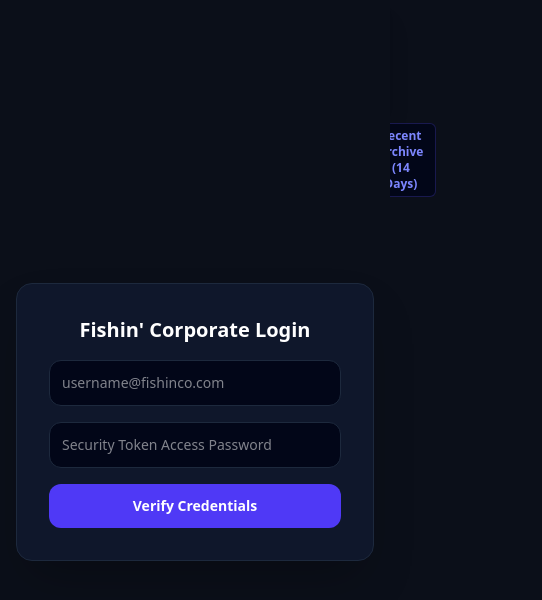
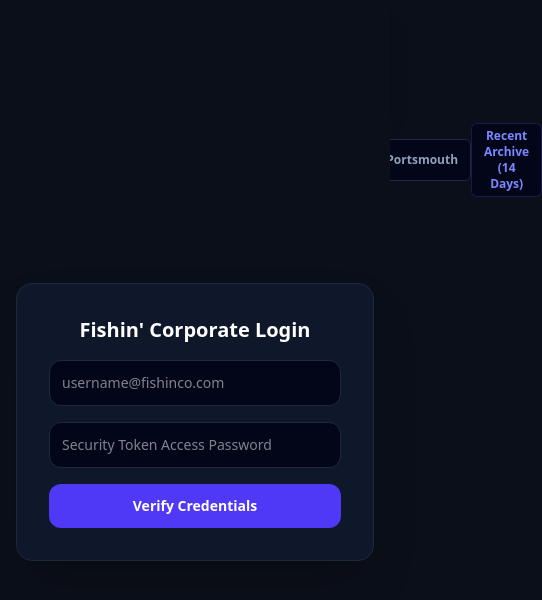
Before and after one commit to madowhat/fishin-control-hub, a plain HTML site: page fishin-admin.html in a window 390 px wide. Shown: the whole page, 542 px wide, since content can reach past the window. Drawn offline with nearby package versions, Linux system fonts and the light colour scheme.

Commit message:
Add Portsmouth facility (terminal key PORTSMOUTH2981)
- 3pl-gate.html: Portsmouth timezone (America/New_York) + terminal key mapping
- driver_verification.html / fishin-admin.html: Portsmouth filter tab, plus
  Portsmouth in the create-form and maintenance-form warehouse selects

```diff
--- a/fishin-admin.html
+++ b/fishin-admin.html
@@ -38,6 +38,7 @@
             <button onclick="filterWarehouse('Baltimore')" id="wh-Baltimore" class="px-3 py-1 bg-slate-950 text-slate-400 border border-slate-800 text-xs font-semibold rounded-md cursor-pointer hover:text-white transition">Baltimore</button>
             <button onclick="filterWarehouse('Mobile')" id="wh-Mobile" class="px-3 py-1 bg-slate-950 text-slate-400 border border-slate-800 text-xs font-semibold rounded-md cursor-pointer hover:text-white transition">Mobile</button>
             <button onclick="filterWarehouse('Burien')" id="wh-Burien" class="px-3 py-1 bg-slate-950 text-slate-400 border border-slate-800 text-xs font-semibold rounded-md cursor-pointer hover:text-white transition">Burien</button>
+            <button onclick="filterWarehouse('Portsmouth')" id="wh-Portsmouth" class="px-3 py-1 bg-slate-950 text-slate-400 border border-slate-800 text-xs font-semibold rounded-md cursor-pointer hover:text-white transition">Portsmouth</button>
         </div>
         <div>
             <button onclick="toggleArchive()" id="wh-Archive" class="px-3 py-1 bg-slate-950 text-indigo-400 border border-indigo-900/50 text-xs font-semibold rounded-md cursor-pointer hover:bg-indigo-950/30 transition">Recent Archive (14 Days)</button>
@@ -100,6 +101,7 @@
                                 <option value="Baltimore">Baltimore (EST)</option>
                                 <option value="Mobile">Mobile (CST)</option>
                                 <option value="Burien">Burien (PST)</option>
+                                <option value="Portsmouth">Portsmouth (EST)</option>
                             </select>
                         </div>
                         <div>
@@ -144,7 +146,7 @@
                     <div>
                         <label class="block text-slate-400 mb-1">Origin Warehouse</label>
                         <select id="maintWh" class="w-full bg-slate-950 border border-slate-800 rounded-lg p-2 text-white">
-                            <option value="Baltimore">Baltimore</option><option value="Mobile">Mobile</option><option value="Burien">Burien</option>
+                            <option value="Baltimore">Baltimore</option><option value="Mobile">Mobile</option><option value="Burien">Burien</option><option value="Portsmouth">Portsmouth</option>
                         </select>
                     </div>
                     <div>
@@ -855,7 +857,7 @@
             currentWhFilter = wh;
 
             // Set clicked warehouse button to highlighted style, set others to dark unselected style
-            ['All', 'Baltimore', 'Mobile', 'Burien'].forEach(w => {
+            ['All', 'Baltimore', 'Mobile', 'Burien', 'Portsmouth'].forEach(w => {
                 const element = document.getElementById(`wh-${w}`);
                 if (element) {
                     element.className = w === wh
@@ -880,7 +882,7 @@
                 isArchiveView = true;
 
                 // Clear active highlighted styling from all location buttons (showing they are unselected)
-                ['All', 'Baltimore', 'Mobile', 'Burien'].forEach(w => {
+                ['All', 'Baltimore', 'Mobile', 'Burien', 'Portsmouth'].forEach(w => {
                     const element = document.getElementById(`wh-${w}`);
                     if (element) {
                         element.className = "px-3 py-1 bg-slate-950 text-slate-400 border border-slate-800 text-xs font-semibold rounded-md cursor-pointer hover:text-white transition";
```
Also changed, not shown: 3pl-gate.html (+4 -2 lines), driver_verification.html (+5 -3 lines).
